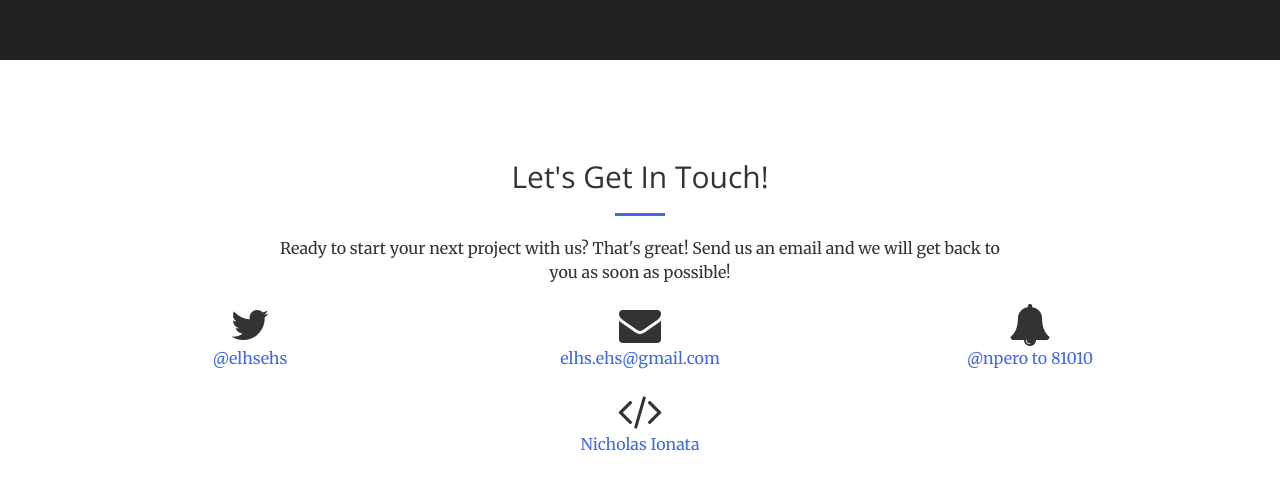
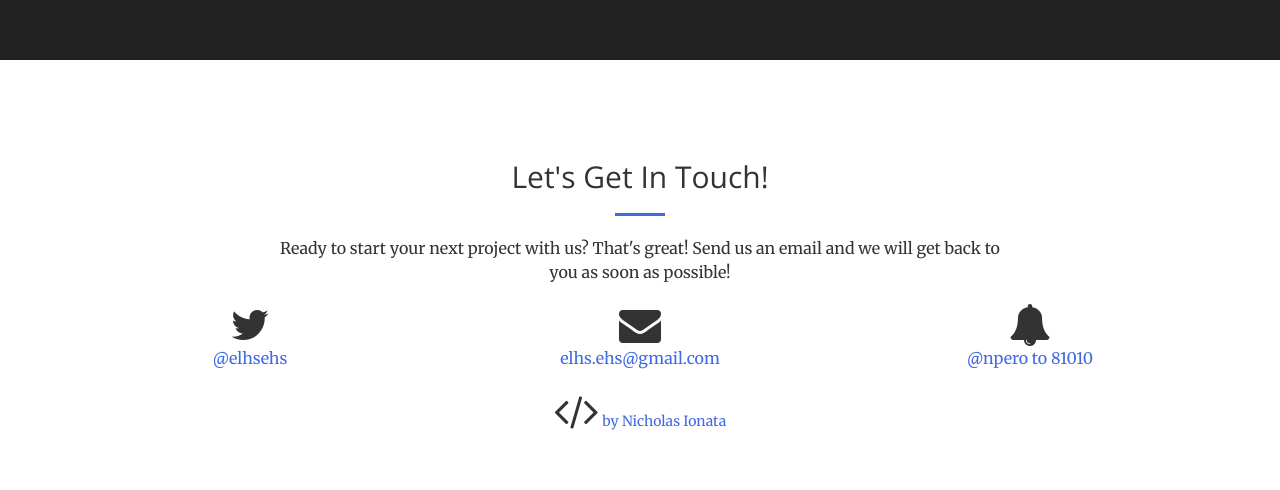
Before and after one commit to elhsehs/elhsehs.github.io, a website: page index.html in a window 1280 px wide. Shown: the part 4648-5138 px from the top of the page. Drawn offline with nearby package versions, Linux system fonts and the light colour scheme.

Commit message:
Updated contact methods

```diff
--- a/index.html
+++ b/index.html
@@ -306,8 +306,7 @@
                     <p><a href="https://www.remind.com/join/npero">@npero to 81010</a></p>
                 </div>
                 <div class="col-lg-4 col-lg-offset-4 text-center">
-                    <i class="fa fa-code fa-3x sr-contact"></i>
-                    <p><a href="http://nicholasionata.com/">Nicholas Ionata</a></p>
+                    <i class="fa fa-code fa-3x sr-contact"></i><a href="http://nicholasionata.com/"> by Nicholas Ionata</a>
                 </div>
             </div>
         </div>
```
